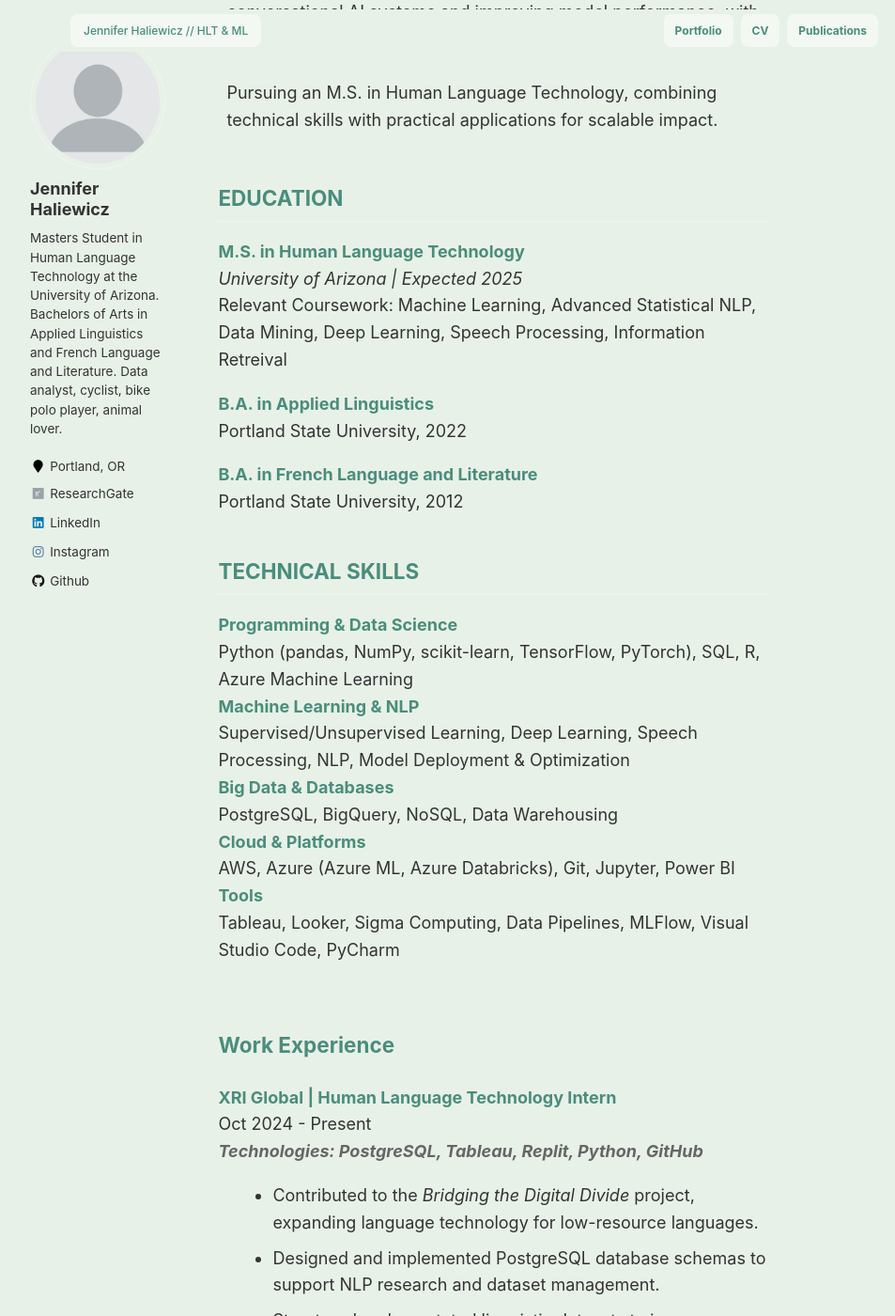
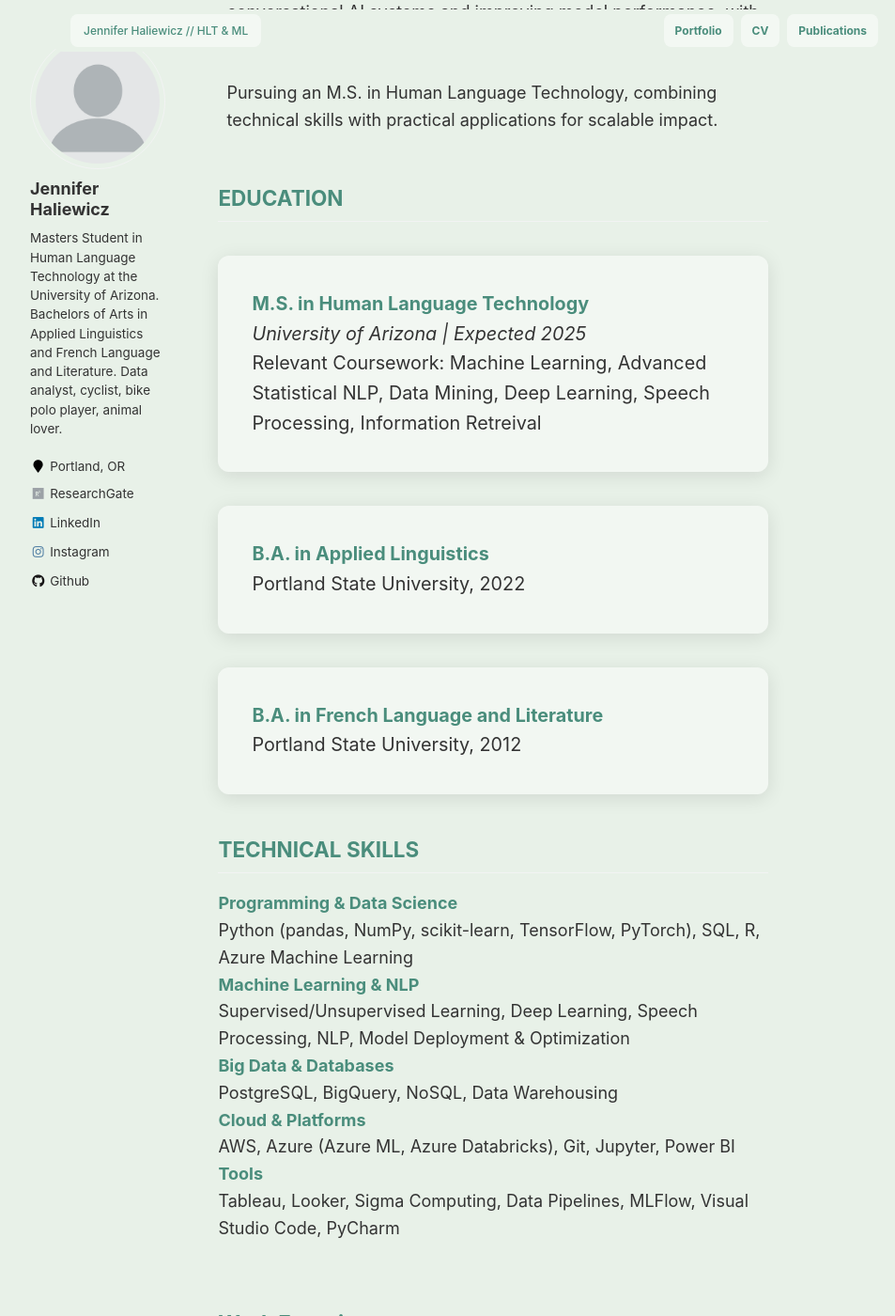
Before and after one commit to rofljen/HLTProfessionalSite, a Jekyll site: the page built from _pages/cv.html, in a window 1280 px wide and 1400 px high, scrolled down 380 px. Shown: the whole window at 94% size, without its empty margins (135-1088 px from the left). Built offline with Jekyll 4.4.1, drawn with Linux system fonts in a browser that asks for light colours.

Commit message:
Update cv.html

```diff
--- a/_pages/cv.html
+++ b/_pages/cv.html
@@ -59,6 +59,14 @@
 
         .experience-item, .education-item, .service-item {
             margin-bottom: 1rem;
+            background-color: rgba(255, 255, 255, 0.45); /* white with 85% opacity */
+            padding: 2rem;
+            border-radius: 12px;
+            box-shadow: 0 4px 20px rgba(0, 0, 0, 0.1);
+            max-width: 700px;
+            margin: 2rem auto;
+            line-height: 1.6;
+            font-size: 1.1rem;
         }
 
         .company-name, .degree {
```
